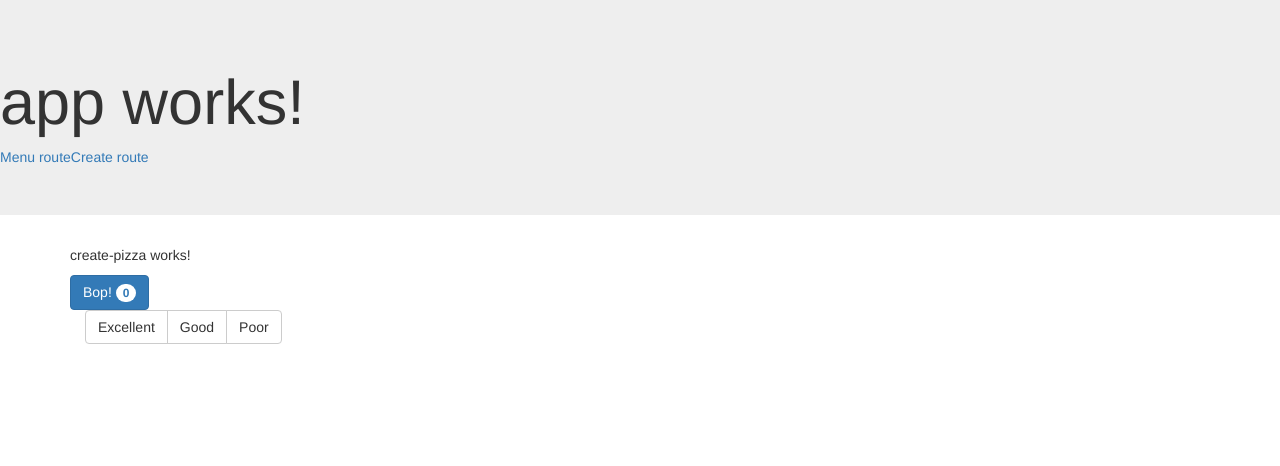
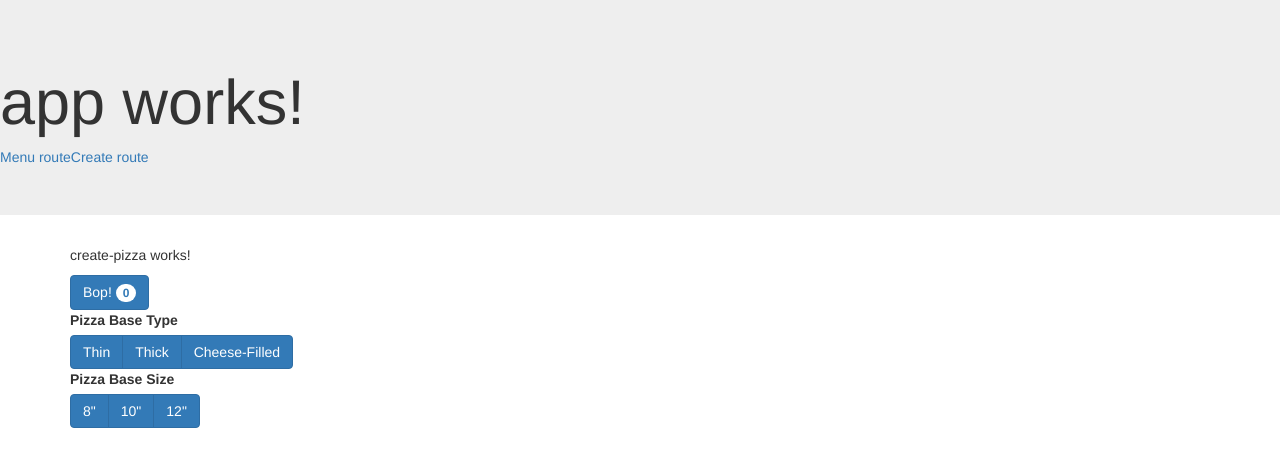
Before and after one commit to phughk/PizzaProgram, an Angular app in the folder ng2/: page /create in a window 1280 px wide. Shown: the top 466 px of the page. Built offline with nearby package versions, Linux system fonts and the light colour scheme.

Commit message:
Added something that looks a bit like a form

```diff
--- a/ng2/src/app/create-pizza/create-pizza.component.html
+++ b/ng2/src/app/create-pizza/create-pizza.component.html
@@ -6,16 +6,40 @@
 </button>
 
 <div class="container">
-	<div class="btn-group" data-toggle="buttons">
-		<label class="btn btn-default **active**">
-			<input type="radio" name="inputWalls" id="inputWalls" value="Excellent" checked> Excellent
+	<form>
+		<div class="row">
+			<label>Pizza Base Type</label>
+		</div>
+		<div class="row">
+			<div class="btn-group" data-toggle="buttons">
+				<label class="btn btn-primary **active**">
+				<input type="radio" name="inputWalls" id="inputWalls" value="Thin" checked/>Thin
 		</label>
-		<label class="btn btn-default">
-			<input type="radio" name="inputWalls" id="inputWalls" value="Good"> Good
+				<label class="btn btn-primary">
+			<input type="radio" name="inputWalls" id="inputWalls" value="Thick"/>Thick
 		</label>
-		<label class="btn btn-default">
-			<input type="radio" name="inputWalls" id="inputWalls" value="Poor" > Poor
+				<label class="btn btn-primary">
+			<input type="radio" name="inputWalls" id="inputWalls" value="CheeseFilled"/>Cheese-Filled
 		</label>
-	</div>
+			</div>
+		</div>
+
+		<div class="row">
+			<label>Pizza Base Size</label>
+		</div>
+		<div class="row">
+			<div class="btn-group" data-toggle="buttons">
+				<label class="btn btn-primary **active**">
+				<input type="radio" name="inputWalls" id="inputWalls" value="8" checked/>8"
+		</label>
+				<label class="btn btn-primary">
+			<input type="radio" name="inputWalls" id="inputWalls" value="10"/>10"
+		</label>
+				<label class="btn btn-primary">
+			<input type="radio" name="inputWalls" id="inputWalls" value="12"/>12"
+		</label>
+			</div>
+		</div>
+	</form>
 
 </div>
```
